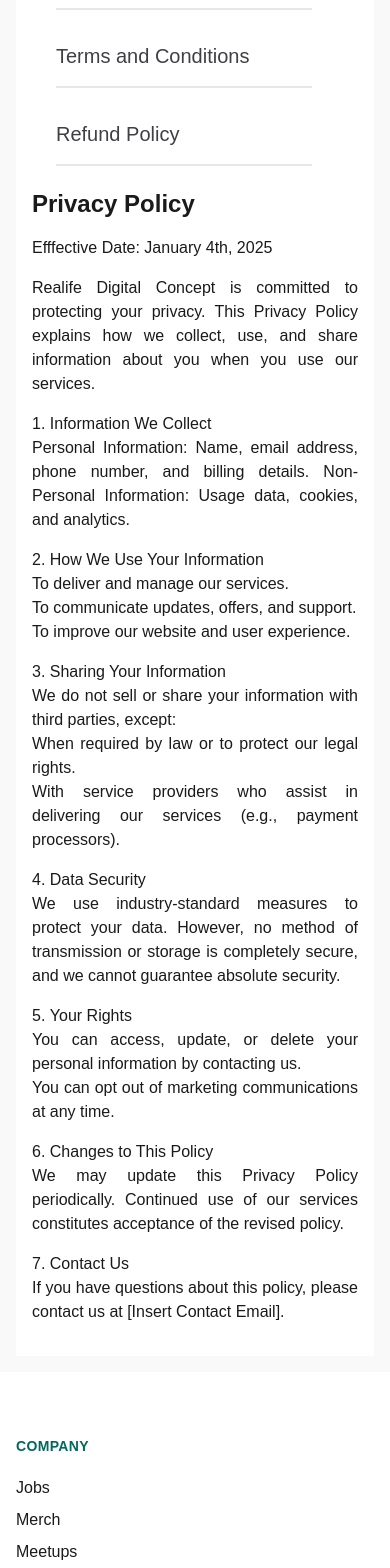
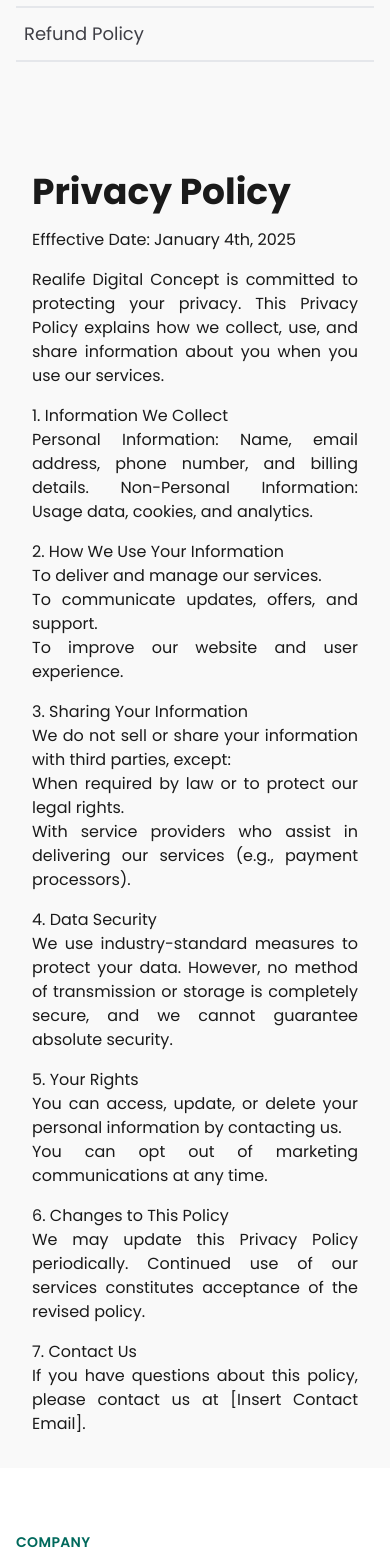
Before and after one commit to Realife-Digital/synccohq, a Next.js app: page /privacy in a window 390 px wide. Shown: the part 220-1788 px from the top of the page. Built offline with nearby package versions, Linux system fonts and the light colour scheme.

Commit message:
chore: update footer links and improve policy content formatting

```diff
--- a/src/components/Footer.tsx
+++ b/src/components/Footer.tsx
@@ -15,17 +15,17 @@
               <li>
                 <Link
                   className=" hover:text-gray-900 transition-colors duration-200"
-                  href="#"
+                  href="/privacy"
                 >
-                  Jobs
+                  Privacy policy
                 </Link>
               </li>
               <li>
                 <Link
                   className="hover:text-gray-900 transition-colors duration-200"
-                  href="#"
+                  href="/privacy#terms"
                 >
-                  Merch
+                  Terms & conditions
                 </Link>
               </li>{" "}
               <li>
@@ -33,7 +33,7 @@
                   className="hover:text-gray-900 transition-colors duration-200"
                   href="#"
                 >
-                  Meetups
+                  Refund policy
                 </Link>
               </li>
             </ul>
--- a/src/components/privacy-components/Privacy.tsx
+++ b/src/components/privacy-components/Privacy.tsx
@@ -4,7 +4,7 @@
   return (
     <>
       <div className="space-y-4 text-justify">
-        <h1 className="lg:ext-5xl text-2xl font-bold mb-4">Privacy Policy</h1>
+        <h1 className="lg:ext-5xl text-4xl font-bold mb-4">Privacy Policy</h1>
         <p>Efffective Date: January 4th, 2025</p>
         <p>
           Realife Digital Concept is committed to protecting your privacy. This
--- a/src/components/privacy-components/Refund.tsx
+++ b/src/components/privacy-components/Refund.tsx
@@ -1,25 +1,27 @@
-import React from 'react';
+import React from "react";
 
 export default function RefundContent() {
   return (
     <>
       <div className="space-y-4 text-justify">
-          <h1 className="lg:text-5xl text-2xl font-bold mb-4">Refund policy</h1>
+        <h1 className="lg:text-5xl text-4xl font-bold mb-4">Refund policy</h1>
         <p>Efffective Date: January 4th, 2025</p>
-          <p className='text-justify'>
+        <p className="text-justify">
           At Realife Digital Concept, we strive to deliver high-quality
-            solutions. However, due to the nature of software development, we
-            have the following refund policy:
+          solutions. However, due to the nature of software development, we have
+          the following refund policy:
         </p>
-          <ol className='list-decimal list-inside space-y-4 text-justify'>
-            <li>Initial Deposit
+        <ol className="list-decimal list-inside space-y-4 text-justify">
+          <li>
+            Initial Deposit
             <p>
               {" "}
               Deposits made to commence a project are non-refundable once work
               has started.
             </p>
           </li>
-            <li>Project Cancellation
+          <li>
+            Project Cancellation
             <p>
               {" "}
               If you cancel the project after it has started, you will be
@@ -27,8 +29,8 @@
             </p>
             <p>
               {" "}
-                Refunds (if applicable) will be calculated based on the
-                proportion of work not delivered.
+              Refunds (if applicable) will be calculated based on the proportion
+              of work not delivered.
             </p>
           </li>
           <li>
@@ -44,7 +46,8 @@
               approved and delivered.
             </p>
           </li>
-            <li>Subscription Services
+          <li>
+            Subscription Services
             <p>
               {" "}
               For recurring services (e.g., maintenance), refunds will only
@@ -64,4 +67,4 @@
       </div>
     </>
   );
-};
+}
--- a/src/components/privacy-components/Sidebar.tsx
+++ b/src/components/privacy-components/Sidebar.tsx
@@ -1,5 +1,3 @@
-
-
 export default function PolicySidebar({
   setActivePolicy,
 }: {
@@ -17,17 +15,17 @@
   };
 
   return (
-    <aside className="mx-auto px-4 md:items-center py-16 md:justify-between md:flex-row md:px-6 lg:px-8  h-screen p-4">
-      <nav className="mx-6">
-        <ul className="space-y-4">
+    <aside className="mx-auto md:items-center pt-4 md:justify-between md:flex-row h-screen">
+      <nav className="">
+        <ul className="space-y-0">
           {links.map((link) => (
             <li
               key={link.name}
-              className="border-b-2 py-4 border-gray-200 max-w-64"
+              className="border-b-2 border-gray-200 py-3 px-2"
             >
               <a
                 href={link.href}
-                className="text-xl text-zinc-700 hover:text-primary"
+                className="text-lg text-zinc-700 hover:text-primary hover:underline"
                 onClick={() => handleClick(link.href)}
               >
                 {link.name}
--- a/src/components/privacy-components/Terms.tsx
+++ b/src/components/privacy-components/Terms.tsx
@@ -4,7 +4,9 @@
   return (
     <>
       <div className="text-justify space-y-4">
-        <h1 className="lg:text-5xl text-2xlfont-bold mb-4">Terms and Conditions</h1>
+        <h1 className="lg:text-5xl text-4xl font-bold mb-4">
+          Terms and Conditions
+        </h1>
         <p>Efffective Date: January 4th, 2025</p>
         <p>
           Welcome to Realife Digital Concept. By accessing or using our
@@ -12,7 +14,8 @@
           If you do not agree to these terms, you may not use our services.
         </p>
         <ol className="list-decimal list-inside space-y-4 text-justify">
-          <li>Services Provided
+          <li>
+            Services Provided
             <p>
               Realife Digital Concept provides software solutions, including web
               and mobile application development, website design, and other
@@ -20,7 +23,8 @@
               agreement for each project.
             </p>
           </li>
-          <li>User Obligations
+          <li>
+            User Obligations
             <p>
               You must provide accurate and complete information during project
               onboarding.
@@ -31,20 +35,23 @@
               solutions delivered by Realife Digital Concept.
             </p>
           </li>
-          <li>Intellectual Property
+          <li>
+            Intellectual Property
             <p>
               All intellectual property, including but not limited to software,
               designs, and documentation, remains the property of Realife
               Digital Concept unless otherwise agreed.
             </p>
           </li>
-          <li>Payment
+          <li>
+            Payment
             <p>
               Payments must be made as per the agreed terms. Failure to pay on
               time may result in project delays or termination.
             </p>
           </li>
-          <li>Limitation of Liability
+          <li>
+            Limitation of Liability
             <p>
               {" "}
               Realife Digital Concept is not liable for indirect, incidental, or
@@ -52,14 +59,16 @@
               delivered products.
             </p>
           </li>
-          <li>Termination
+          <li>
+            Termination
             <p>
               Either party may terminate the agreement with written notice. In
               the event of termination, all outstanding fees for completed work
               must be settled.
             </p>
           </li>
-          <li>Governing Law
+          <li>
+            Governing Law
             <p>
               These terms are governed by the laws of [Insert Jurisdiction].
               Disputes will be resolved through mediation or arbitration in
--- a/src/pages/privacy.tsx
+++ b/src/pages/privacy.tsx
@@ -5,6 +5,13 @@
 import PrivacyContent from "@/components/privacy-components/Privacy";
 import TermsContent from "@/components/privacy-components/Terms";
 import RefundContent from "@/components/privacy-components/Refund";
+import { Poppins } from "next/font/google";
+
+const poppins = Poppins({
+  variable: "--font-poppins",
+  subsets: ["latin"],
+  weight: ["200", "400", "500", "600", "700"],
+});
 
 export default function PrivacyPage() {
   const [activePolicy, setActivePolicy] = useState("privacy");
@@ -44,19 +51,21 @@
   };
 
   return (
-    <>
+    <div
+      className={`${poppins.variable} font-[family-name:var(--font-poppins)]`}
+    >
       <Header />
-      <div className="flex flex-col md:flex-row mx-4 my-4 bg-white md:mx-8 lg:mx-16  py-4 lg:py-8">
+      <div className="flex flex-col justify-center max-w-6xl md:flex-row mx-4 my-4 md:mx-8 lg:mx-auto py-4 lg:py-32">
         {/* Sidebar */}
-        <div className="w-full md:w-1/4 bg-white max-h-72 lg:h-full md:mb-0">
+        <div className="w-full md:w-1/4 max-h-72 lg:h-full md:mb-0">
           <PolicySidebar setActivePolicy={setActivePolicy} />
         </div>
         {/* Main Content */}
-        <main id={activePolicy} className="w-full md:w-3/4 p-4 md:p-8 bg-white">
+        <main id={activePolicy} className="w-full md:w-3/4 lg:px-16 px-4">
           {renderPolicyContent()}
         </main>
       </div>
       <Footer />
-    </>
+    </div>
   );
 }
```
Lines whose indentation alone changed are shown as unchanged.
